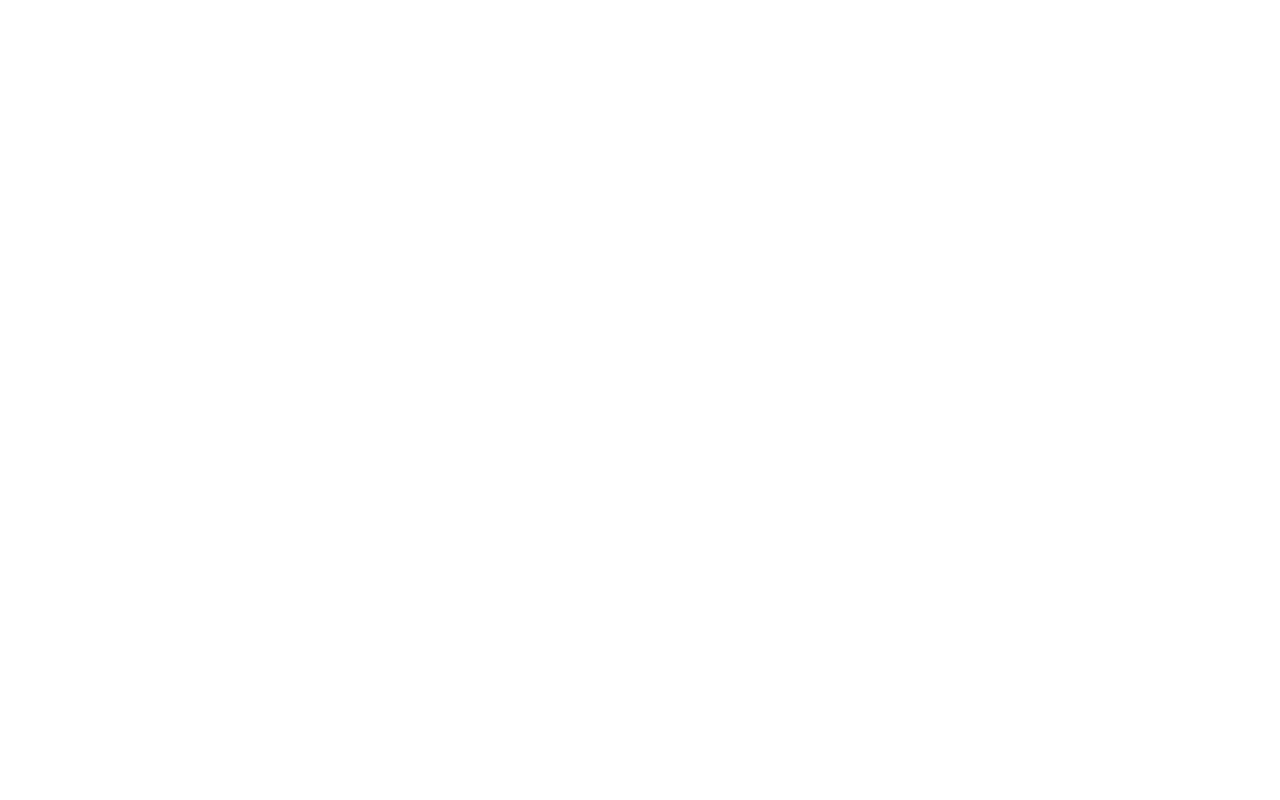
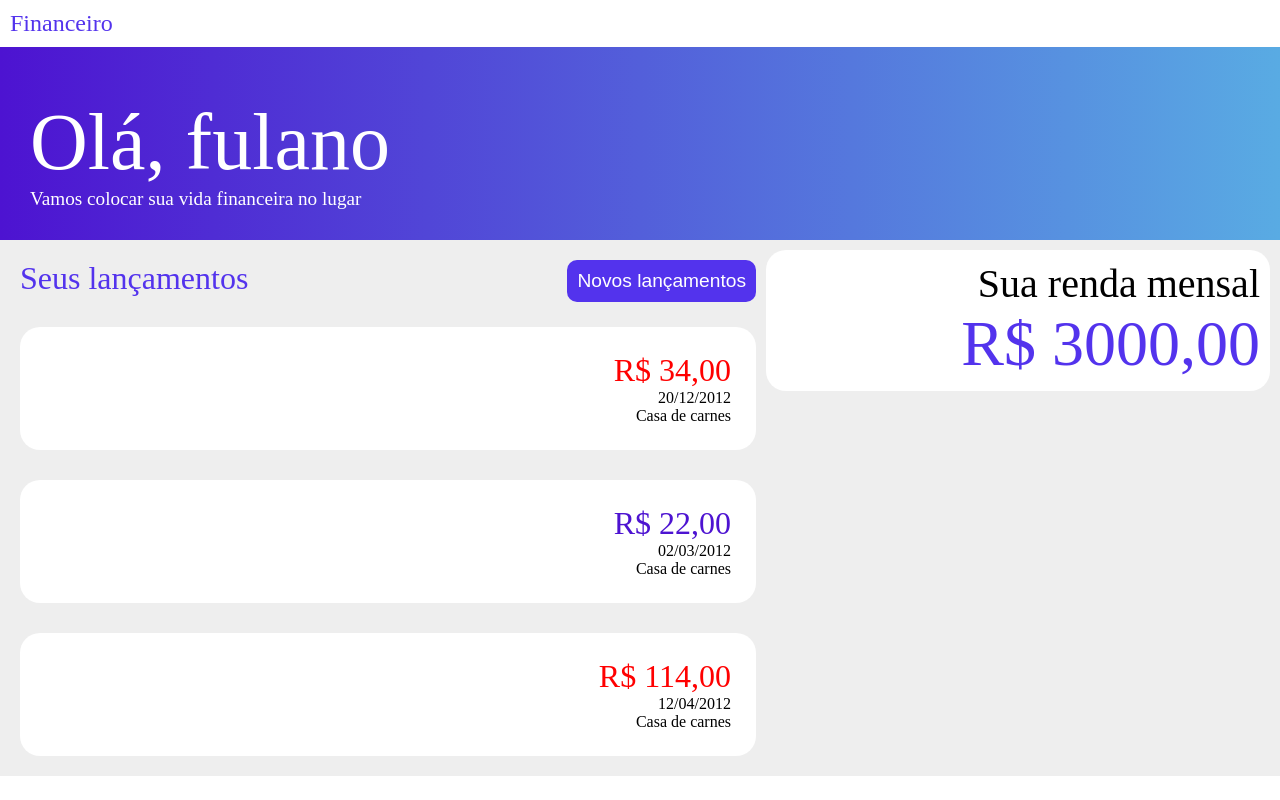
Before and after one commit to PaulaFAlves/finances, a plain HTML site: page index.html in a window 1280 px wide. Drawn offline with Linux system fonts and the light colour scheme.

Commit message:
Included elements and styles

```diff
--- a/index.html
+++ b/index.html
@@ -4,10 +4,55 @@
     <meta charset="UTF-8">
     <meta http-equiv="X-UA-Compatible" content="IE=edge">
     <meta name="viewport" content="width=device-width, initial-scale=1.0">
-    <link rel="stylesheet" href="style.css">
+    <link rel="stylesheet" href="./style.css">
     <title>Financeiro</title>
 </head>
 <body>
+    <div id="brand">
+        <span>Financeiro</span>
+    </div>
+    <div id="header">
+        <span id="welcomeMessage">Olá, fulano</span>
+        <span id="slogan">Vamos colocar sua vida financeira no lugar</span>
+    </div>
+    <div id="container">
+        <div id="left">
+            <span id="entries">Seus lançamentos</span>
+            <button id="newEntries">Novos lançamentos</button>
+
+            <div id="entryArea">
+                <div class="entryBlock">
+                    <div class="entryDescription">
+                        <span class="value spent">R$ 34,00</span>
+                        <span>20/12/2012</span>
+                        <span>Casa de carnes</span>
+                    </div>
+                </div>
+            </div>
+            <div id="entryArea">
+                <div class="entryBlock">
+                    <div class="entryDescription">
+                        <span class="value earned">R$ 22,00</span>
+                        <span>02/03/2012</span>
+                        <span>Casa de carnes</span>
+                    </div>
+                </div>
+            </div>
+            <div id="entryArea">
+                <div class="entryBlock">
+                    <div class="entryDescription">
+                        <span class="value spent">R$ 114,00</span>
+                        <span>12/04/2012</span>
+                        <span>Casa de carnes</span>
+                    </div>
+                </div>
+            </div>
+        </div>
+				<div id="right">
+					<span id="labelIncome">Sua renda mensal</span>
+					<span id="income">R$ 3000,00</span>
+				</div>
+    </div>
 
 </body>
 </html>
--- a/style.css
+++ b/style.css
@@ -0,0 +1,130 @@
+* {
+    margin: 0;
+    padding: 0;
+    box-sizing: border-box;
+}
+
+@font-face {
+    font-family: "defaul";
+    src: url('https://fonts.googleapis.com/css2?family=Lato:wght@300&display=swap');
+}
+
+@font-face {
+    font-family: "bold";
+    src: url('https://fonts.googleapis.com/css2?family=Lato:wght@900&display=swap');
+}
+
+:root {
+    --color-default: #5333ed;
+}
+
+#brand {
+    background-color: white;
+    padding: 10px;
+}
+
+#brand * {
+    vertical-align: middle;
+}
+
+#brand span {
+    font-family: "bold";
+    font-size: 150%;
+    color: var(--color-default);
+}
+
+#header {
+    background-image: linear-gradient(to right, #4d13d1, #59abe3);
+    padding: 50px 10px 30px 30px;
+    color: white;
+}
+
+#welcomeMessage {
+    font-family: "bold";
+    font-size: 500%;
+    display: block;
+}
+
+#slogan {
+    font-family: "default";
+    font-size: 120%;
+}
+
+#container {
+    padding: 10px;
+    display: flex;
+    /* margin-top: 20px; */
+    background-color: #eee;
+}
+
+#left {
+    width: 60%;
+    padding: 10px;
+}
+
+#entries {
+    font-family: "bold";
+    font-size: 200%;
+    color: var(--color-default);
+}
+
+#newEntries {
+    float: right;
+    border: none;
+    background-color: var(--color-default);
+    color: white;
+    font-size: 120%;
+    padding: 10px;
+    border-radius: 10px;
+}
+
+#entryArea {
+    margin-top: 30px;
+}
+
+.entryBlock {
+    background-color: white;
+    padding: 25px;
+    border-radius: 20px;
+}
+
+.entryDescription {
+    text-align: right;
+}
+
+.entryDescription span {
+    display: block;
+    font-family: "default";
+}
+
+.value {
+    font-family: "bold" !important;
+    font-size: 200%;
+}
+
+.spent {
+    color: red
+}
+
+.earned {
+    color: #4d13d1
+}
+
+#right {
+    background-color: white;
+    border-radius: 20px;
+    width: 40%;
+    height: 100%;
+    padding: 10px;
+    text-align: right;
+}
+
+#labelIncome {
+    font-size: 250%;
+    display: block;
+}
+
+#income {
+    font-size: 400%;
+    color: var(--color-default);
+}
```
